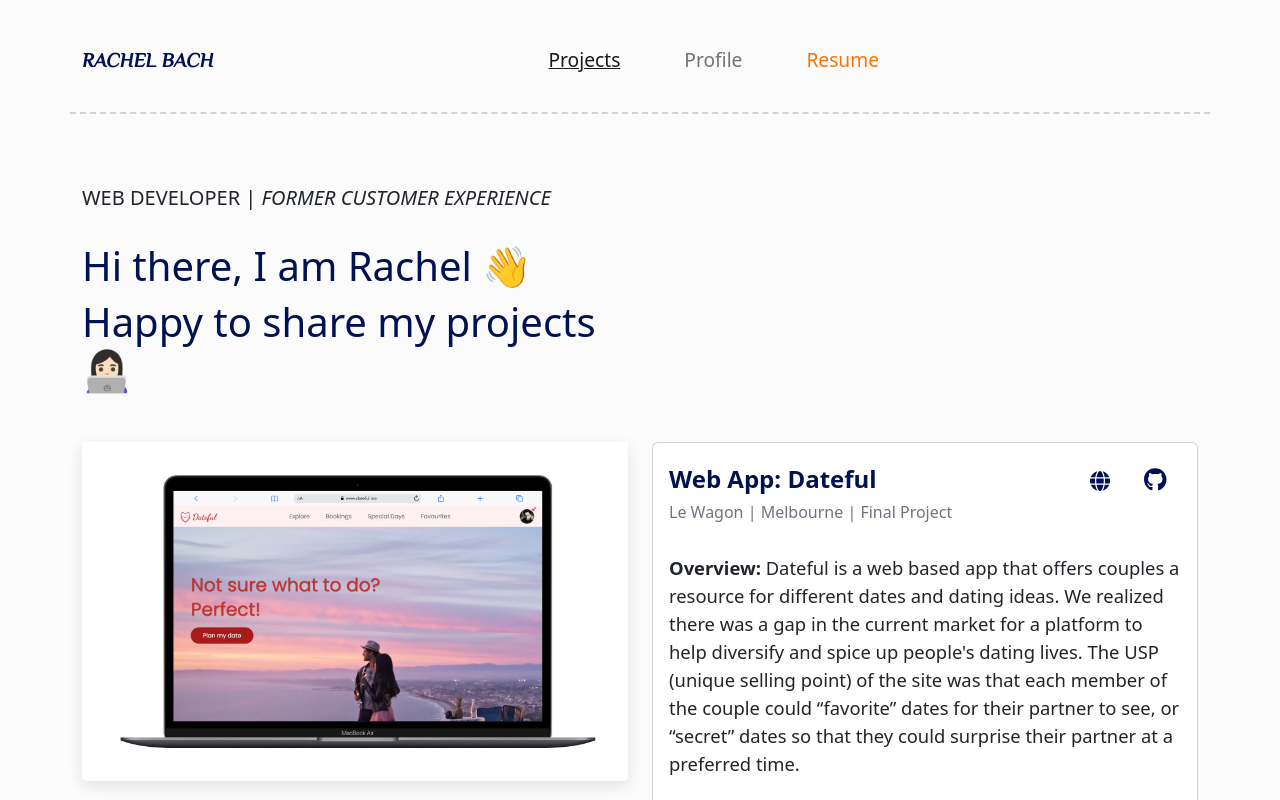
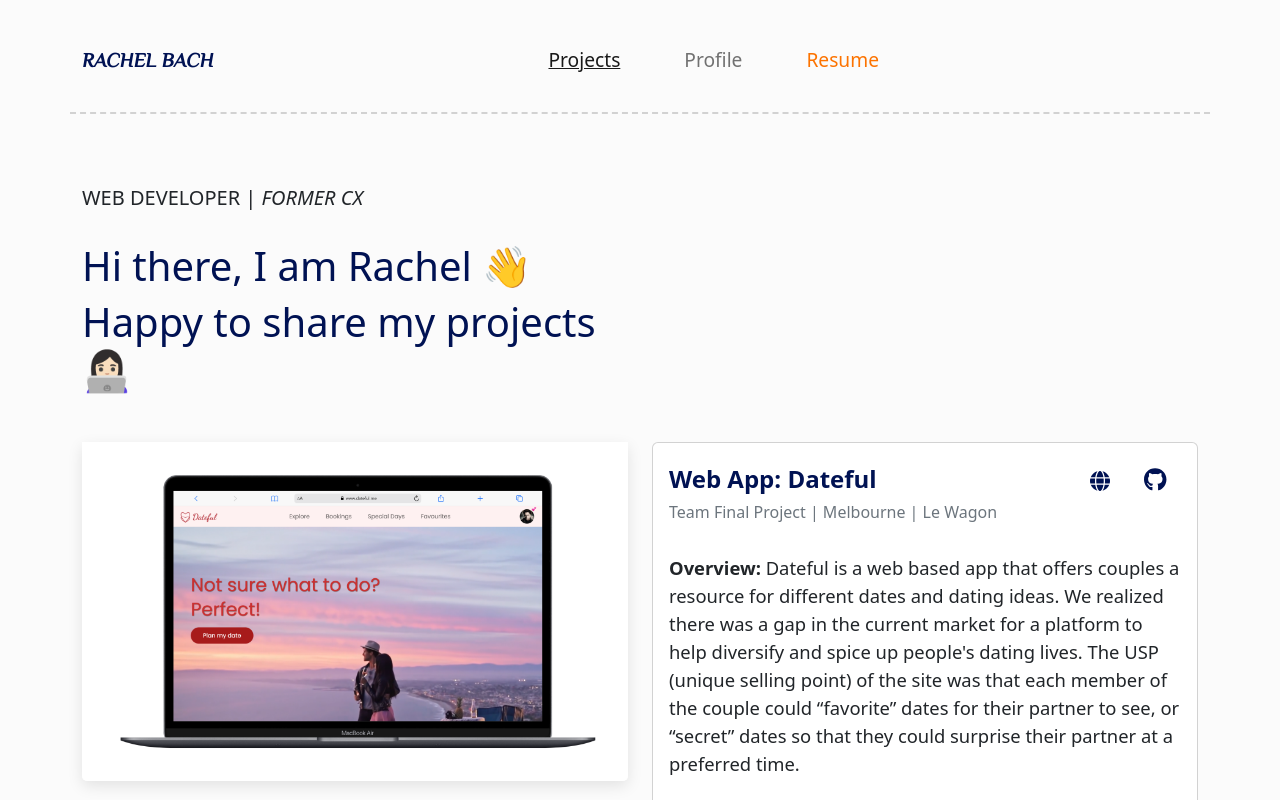
Before and after one commit to ngoc-bach/rachel-portfolio-website, a React (Create React App) app: page / in a window 1280 px wide. Shown: the top 800 px of the page. Built offline with nearby package versions, Linux system fonts and the light colour scheme.

Commit message:
updated resume

```diff
--- a/src/components/Intro.js
+++ b/src/components/Intro.js
@@ -5,7 +5,7 @@ const Intro = () => {
     <>
       <Col md="auto">
         <h5>
-          WEB DEVELOPER | <em>FORMER CUSTOMER EXPERIENCE</em>
+          WEB DEVELOPER | <em>FORMER CX</em>
         </h5>
         <br />
         <h1>Hi there, I am Rachel 👋</h1>
--- a/src/components/StyledNavbar.js
+++ b/src/components/StyledNavbar.js
@@ -3,7 +3,7 @@ import Container from "react-bootstrap/Container";
 import Nav from "react-bootstrap/Nav";
 import Navbar from "react-bootstrap/Navbar";
 import { NavLink } from "react-router-dom";
-import resume from "../images/rachel_resume.pdf";
+import resume from "../images/resume_rachel.pdf";
 
 const StyledNavbar = () => {
   return (
--- a/src/data.js
+++ b/src/data.js
@@ -18,7 +18,7 @@ export const projects = [
     type: "Web App",
     name: "Dateful",
     imgFrames: [{ id: 1, img: dateful_laptop }],
-    status: "Le Wagon | Melbourne | Final Project",
+    status: "Team Final Project | Melbourne | Le Wagon",
     website: "https://www.dateful.me/",
     github: "https://github.com/enazbanks/dateful",
     description:
```
Also changed, not shown: 2 other files (tests, documents, lock files or other folders).
